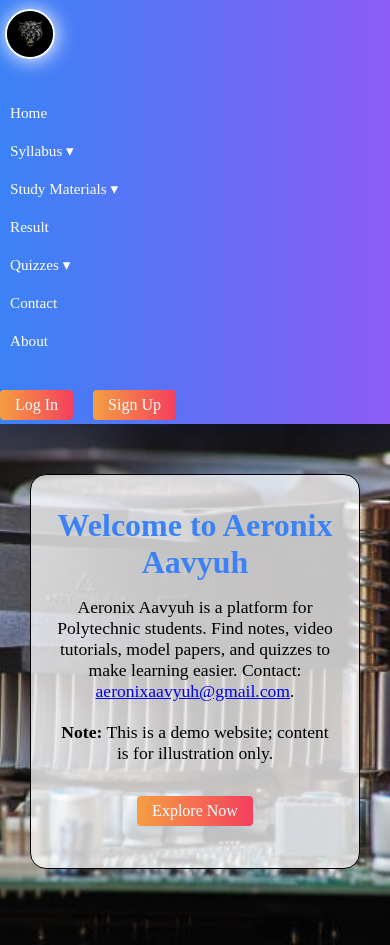
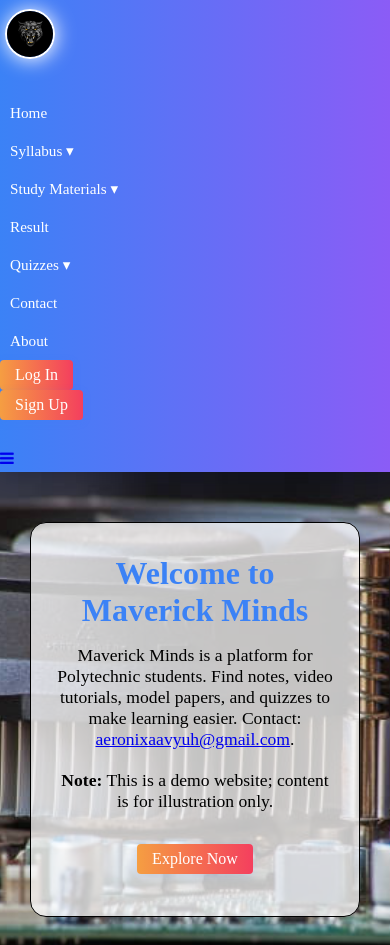
Before and after one commit to aeronixaavyuh/Educational-Website-for-Demo, a plain HTML site: page index.html in a window 390 px wide. Shown: the top 945 px of the page. Drawn offline with Linux system fonts and the light colour scheme.

Commit message:
Responsive function add

```diff
--- a/index.html
+++ b/index.html
@@ -5,8 +5,24 @@
     <meta name="viewport" content="width=device-width, initial-scale=1.0" />
     <title>Aeronix Aavyuh</title>
     <link rel="stylesheet" href="style.css" />
+    <link
+      rel="stylesheet"
+      href="https://cdnjs.cloudflare.com/ajax/libs/font-awesome/4.7.0/css/font-awesome.min.css"
+    />
   </head>
   <body>
+    <script>
+      function myFunction() {
+        var elements = document.querySelectorAll(".nav-list, .div-btn");
+        elements.forEach((el) => {
+          if (el.style.display === "block") {
+            el.style.display = "none";
+          } else {
+            el.style.display = "block";
+          }
+        });
+      }
+    </script>
     <header>
       <nav class="navbar">
         <div class="logo">
@@ -36,9 +52,7 @@
             </li>
 
             <li class="dropdown">
-              <a href="#">
-                Result
-              </a>
+              <a href="#"> Result </a>
               <!-- <ul class="dropdown-menu">
                 <li><a href="#">Electrical Engineering</a></li>
                 <li><a href="#">Mechanical Engineering</a></li>
@@ -62,26 +76,32 @@
             </li>
             <li><a href="#">Contact</a></li>
             <li><a href="#">About</a></li>
+            <li> <button type="button" class="btn btn1">Log In</button></li>
+            <li><button type="button" class="btn btn1">Sign Up</button></li>
           </ul>
         </div>
-        <div class="div-btn">
-          <button type="button" class="btn login-btn">Log In</button>
-          <button type="button" class="btn signup-btn">Sign Up</button>
-        </div>
+
+        <a href="javascript:void(0);" class="icon" onclick="myFunction()">
+          <!-- hamburger icon -->
+          <i class="fa fa-bars"></i>
+        </a>
       </nav>
     </header>
 
     <!-- welocome to Aeronix Aavyuh -->
     <div class="wel-div">
       <div class="welcome-div">
-       <h1>Welcome to Aeronix Aavyuh</h1>
-<p>
-Aeronix Aavyuh is a platform for Polytechnic students.
-Find notes, video tutorials, model papers, and quizzes to make learning easier.
-Contact: <a href="mailto:aeronixaavyuh@gmail.com">aeronixaavyuh@gmail.com</a>.
-</p>
-<p><strong>Note:</strong> This is a demo website; content is for illustration only.</p>
-
+        <h1>Welcome to Maverick Minds</h1>
+        <p>
+          Maverick Minds is a platform for Polytechnic students. Find notes,
+          video tutorials, model papers, and quizzes to make learning easier.
+          Contact:
+          <a href="mailto:aeronixaavyuh@gmail.com">aeronixaavyuh@gmail.com</a>.
+        </p>
+        <p>
+          <strong>Note:</strong> This is a demo website; content is for
+          illustration only.
+        </p>
 
         <a href="#" class="btn universal-btn">Explore Now</a>
       </div>
@@ -428,9 +448,7 @@ Contact: <a href="mailto:aeronixaavyuh@gmail.com">aeronixaavyuh@gmail.com</a>.
 
         <p>
           Email:
-          <a href="mailto:aeronixaavyuh@gmail.com"
-            >aeronixaavyuh@gmail.com</a
-          >
+          <a href="mailto:aeronixaavyuh@gmail.com">aeronixaavyuh@gmail.com</a>
         </p>
         <br />
         <p>Tel:<a href="tel:+987654321"> +91987654321</a></p>
@@ -537,10 +555,7 @@ Contact: <a href="mailto:aeronixaavyuh@gmail.com">aeronixaavyuh@gmail.com</a>.
               <h4 class="footer-heading-text">Contact</h4>
               <ul class="footer-ul">
                 <li>
-                  <a
-                    href="mailto:aeronixaavyuh@gmail.com"
-                    class="footer-li"
-                  >
+                  <a href="mailto:aeronixaavyuh@gmail.com" class="footer-li">
                     Email: aeronixaavyuh@gmail.com
                   </a>
                 </li>
@@ -647,6 +662,5 @@ Contact: <a href="mailto:aeronixaavyuh@gmail.com">aeronixaavyuh@gmail.com</a>.
         </script>
       </div>
     </footer>
-
   </body>
 </html>
```
